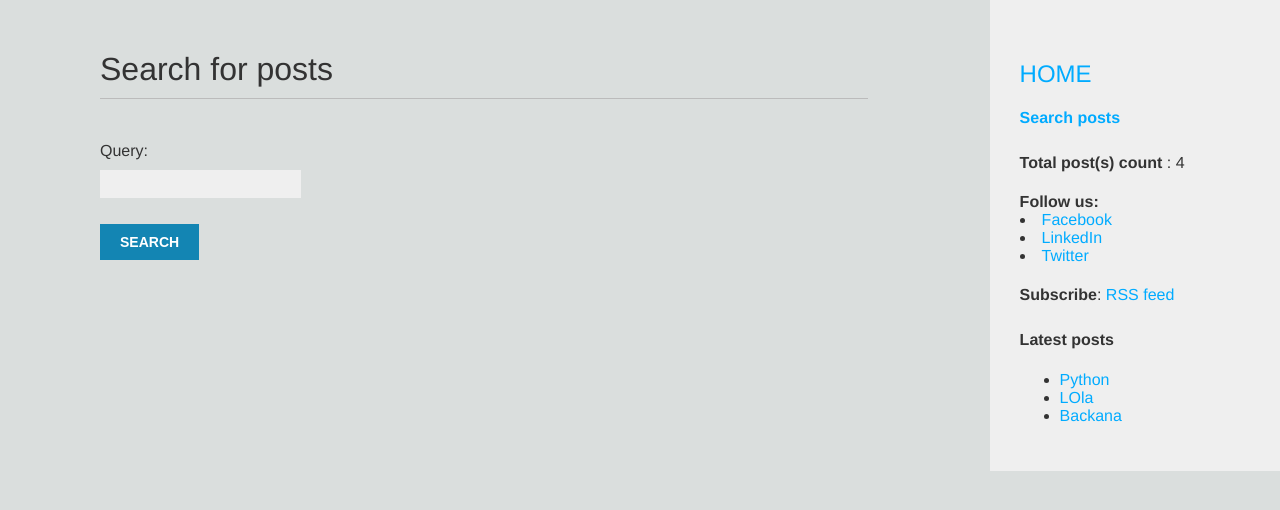
After one commit to seankamugasa/Blog-App, a Django app: page /blog/search/ in a window 1280 px wide. The commit adds this page. Shown: the top 510 px of the page. Run offline with Django 3.2, Linux system fonts and the light colour scheme; data comes from the database, SQL or seed files in the repository.

Commit message:
PART 5. In this part, we have migrated from SQLite to PostgreSQL so that we can include the search feature into the Blog.

```diff
--- a/blog/forms.py
+++ b/blog/forms.py
@@ -1,5 +1,6 @@
 from django import forms
 from .models import Comment
+
 class EmailPostForm(forms.Form):
     name = forms.CharField(max_length=25)
     email = forms.EmailField()
@@ -10,3 +11,6 @@ class CommentForm(forms.ModelForm):
     class Meta:
         model = Comment
         fields = ('name','email','body')
+
+class SearchForm(forms.Form):
+    query = forms.CharField()
--- a/blog/templates/blog/base.html
+++ b/blog/templates/blog/base.html
@@ -3,7 +3,7 @@
 <!DOCTYPE html>
 <html>
 <head>
-    <title>{% block title %}{% endblock %}</title>
+    <title>{% block title %}My Blog{% endblock %}</title>
     <link href="{% static 'css/blog.css' %}" rel="stylesheet">
 
 </head>
@@ -13,24 +13,30 @@
         {% endblock %}
     </div>
     <div id="sidebar">
-        <h2>Welcome to your Blog!</h2>
-        <p>Total post count : {% total_posts %}</p>
-        <p><a href="{% url 'blog:post_feed' %}">Subscribe to my RSS feed</a></p>
+        <h2><a href="{% url 'blog:post_list' %}">HOME</a></h2>
+        <h4><a href="{% url 'blog:post_search' %}">Search posts</a></h4>
+
+        <p><b>Total post(s) count</b> : {% total_posts %}</p>
+
         <!-- You can add Social media icons below-->
+        <b>Follow us:</b>
+           </br> <li><a href="#">Facebook</a></li>
+            <li><a href="#">LinkedIn</a></li>
+            <li><a href="#">Twitter</a></li>
+
         <p>
-            | <a href="#">Facebook</a>
-            | <a href="#">LinkedIn</a>
-            | <a href="#">Twitter</a> |
+            <b>Subscribe</b>: <a href="{% url 'blog:post_feed' %}">RSS feed</a>
         </p>
-        <h3>Latest posts</h3>
+
+        <h4>Latest posts</h4>
         {% show_latest_posts 3 %}
-
         <ul>
             {% for post in most_commented_posts %}
                <li>
                    <a href="{{ post.get_absolute_url }}">{{ post.title }}</a>
                </li>
             {% endfor %}
+
         </ul>
     </div>
 </body>
--- /dev/null
+++ b/blog/templates/blog/post/search.html
@@ -0,0 +1,27 @@
+{% extends "blog/base.html" %}
+
+{% block title %}Search{% endblock %}
+
+{% block content %}
+  {% if query %}
+    <h1>Posts containing : <b>{{ query }}</b></h1>
+    <h3>
+      {% with results.count as total_results %}
+          Found {{ total_results }} result{{ total_results|pluralize }}
+      {% endwith %}
+    </h3>
+    {% for post in results %}
+        <h4><a href="{{ post.get_absolute_url }}">{{ post.title }}</a></h4>
+        {{ post.body|truncatewords:5 }}
+    {% empty %}
+      <p>There are no results for your query.</p>
+    {% endfor %}
+    <p><a href="{% url 'blog:post_search' %}">Search again</a></p>
+  {% else %}
+    <h1>Search for posts</h1>
+    <form action="." method="get">
+      {{ form.as_p }}
+      <input type="submit" value="Search">
+    </form>
+  {% endif %}
+{% endblock %}
--- a/blog/urls.py
+++ b/blog/urls.py
@@ -10,4 +10,5 @@ urlpatterns = [
     path('<int:year>/<int:month>/<int:day>/<slug:post>/',views.post_detail, name='post_detail'),
     path('<int:post_id>/share/',views.post_share, name='post_share'),
     path('feed/', LatestPostsFeed(), name='post_feed'),
+    path('search/', views.post_search, name='post_search'),
 ]
--- a/blog/views.py
+++ b/blog/views.py
@@ -4,7 +4,8 @@ from django.core.paginator import Paginator, EmptyPage, PageNotAnInteger
 from django.views.generic import ListView
 from .forms import EmailPostForm
 from django.core.mail import send_mail
-from .forms import EmailPostForm,CommentForm
+from django.contrib.postgres.search import SearchVector
+from .forms import EmailPostForm, CommentForm, SearchForm
 from django.db.models import Count
 
 
@@ -23,9 +24,6 @@ def post_list(request):
         #if page is out of range deliver last page of results
         posts = Paginator.page(Paginator.num_pages)
     return render(request, 'blog/post/list.html',{'page':page,'posts':posts})
-
-
-
 
 def post_detail(request,year, month, day, post):
     """a view to display a single post"""
@@ -69,3 +67,20 @@ def post_share(request, post_id):
     else:
         form = EmailPostForm()
     return render(request,'blog/post/share.html',{'post':post,'form':form,'sent':sent})
+
+def post_search(request):
+    form = SearchForm()
+    query = None
+    results = []
+    if 'query' in request.GET:
+        form = SearchForm(request.GET)
+        if form.is_valid():
+            query = form.cleaned_data['query']
+            results = Post.objects.annotate(
+                search=SearchVector('title', 'body'),
+            ).filter(search=query)
+    return render(request,
+                  'blog/post/search.html',
+                  {'form': form,
+                   'query': query,
+                   'results': results})
```
Also changed, not shown: Deployment.txt (deleted, +0 -13 lines), mysite/settings.py (+8 -2 lines), Licence.txt (added), ReadMe.txt (deleted).
